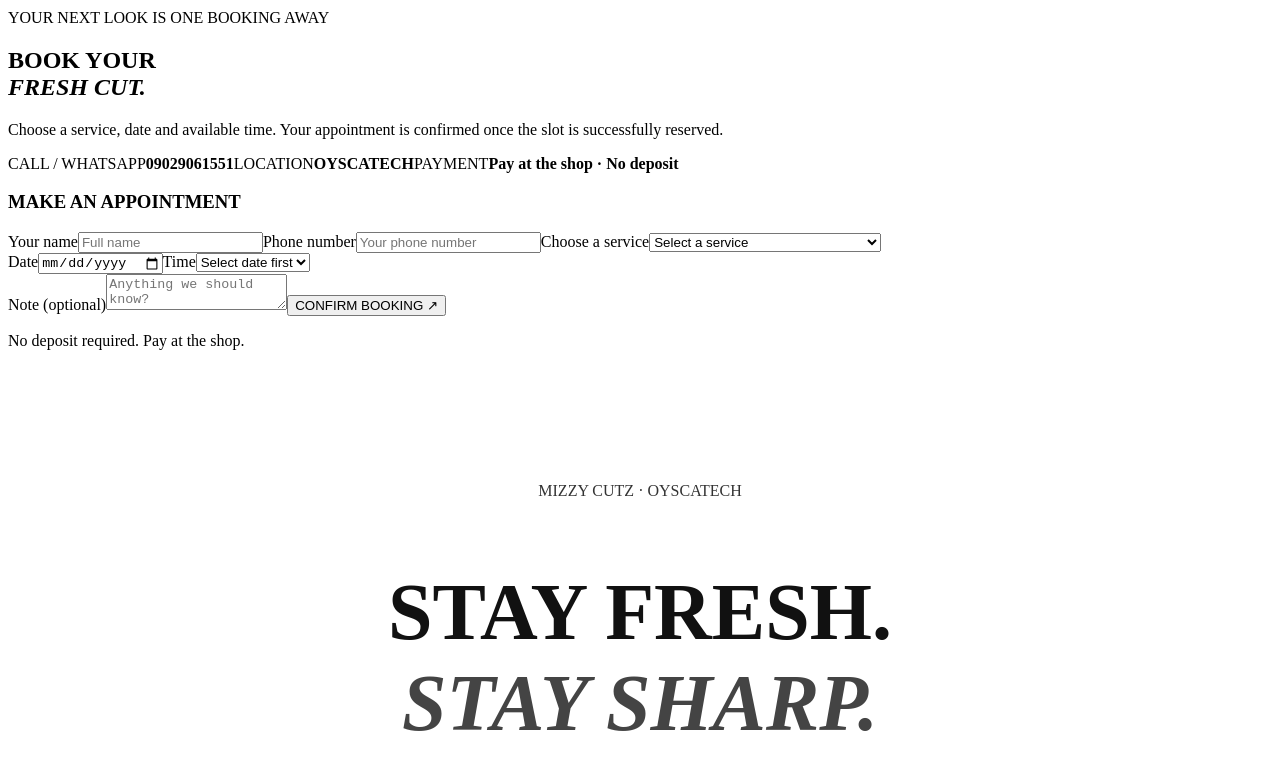
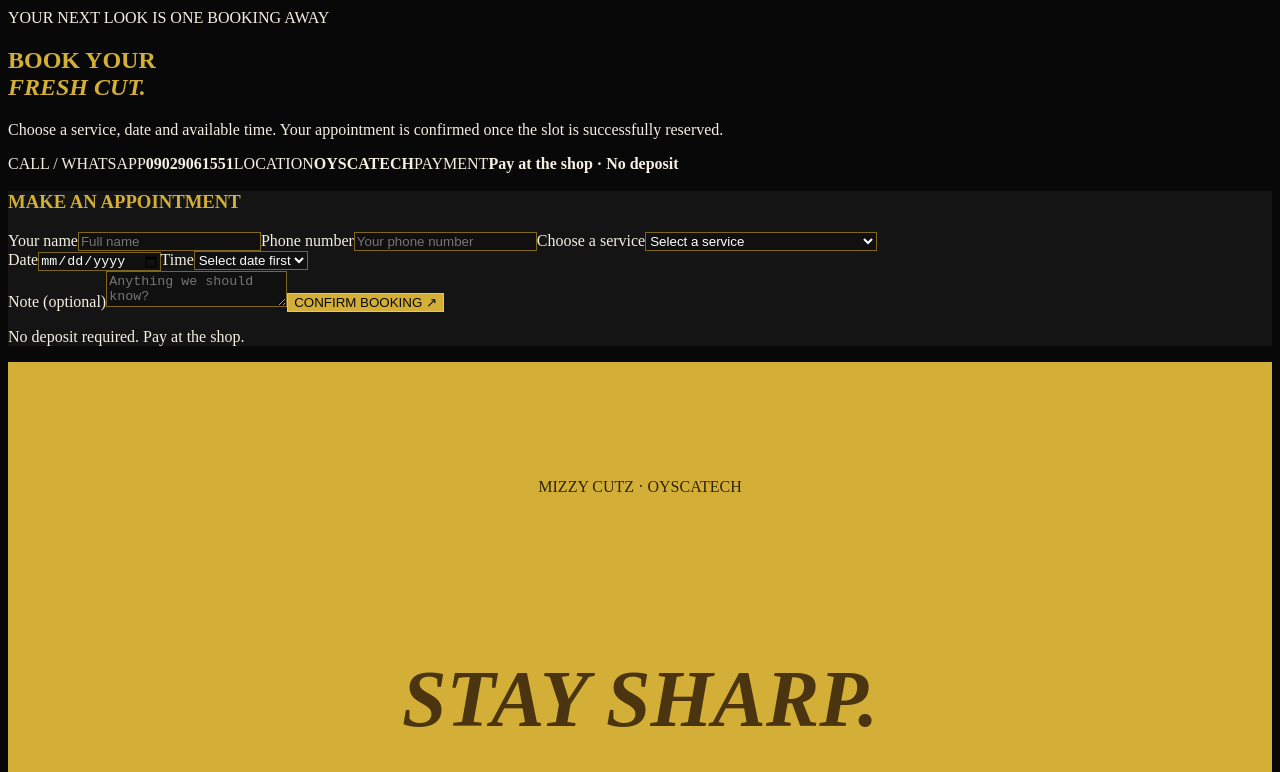
Before and after one commit to abdulmuheezopeyemi76-create/mizzy-cutz-website, a website built with Vite: page index.html in a window 1280 px wide. Shown: the part 2000-2772 px from the top of the page. Built offline with nearby package versions, Linux system fonts and the light colour scheme; no server answers.

Commit message:
Update style.css

```diff
--- a/src/style.css
+++ b/src/style.css
@@ -272,3 +272,69 @@ footer > span {
     padding: 25px 18px;
   }
 }
+
+/* MIZZY CUTZ BLACK & GOLD LUXURY THEME */
+
+:root {
+  --bg: #080808;
+  --panel: #141414;
+  --lime: #D4AF37;
+  --line: #4A3A18;
+  --muted: #B5A989;
+}
+
+body {
+  background: #080808;
+  color: #F5F0E3;
+}
+
+h1, h2, h3, h4,
+.logo, .brand {
+  color: #D4AF37;
+}
+
+button,
+.button,
+.admin-tabs button.active {
+  background: #D4AF37;
+  color: #080808;
+  border: 1px solid #E8C65A;
+}
+
+button:hover,
+.button:hover {
+  background: #F0D477;
+  color: #080808;
+}
+
+.service-card,
+.booking-form,
+.modal-card,
+.admin-photo-list > div {
+  background: #141414;
+  border-color: #80651F;
+}
+
+input, select, textarea {
+  background: #101010;
+  color: #FFFFFF;
+  border: 1px solid #80651F;
+}
+
+.final-cta {
+  background: #D4AF37;
+  color: #080808;
+}
+
+.final-cta .eyebrow {
+  color: #30240A;
+}
+
+.final-cta h2 em {
+  color: #4A3510;
+}
+
+footer {
+  background: #080808;
+  color: #D4AF37;
+}
```
